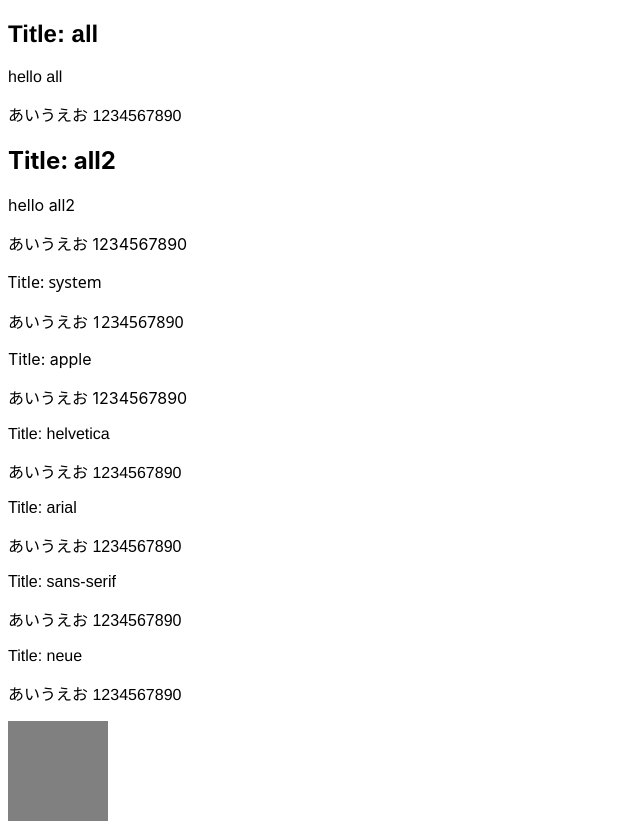
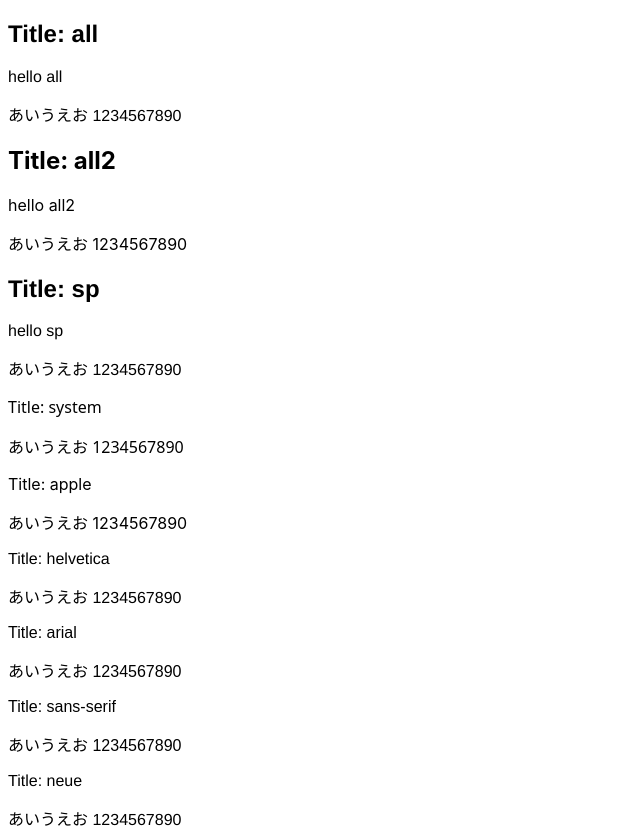
Before and after one commit to kenshir0f/font-family-checker, a plain HTML site: page index.html in a window 1280 px wide. Shown: the top 833 px of the page, without its empty margins (0-640 px from the left). Drawn offline with Linux system fonts and the light colour scheme.

Commit message:
Add spweb family

```diff
--- a/index.html
+++ b/index.html
@@ -13,6 +13,9 @@
     <h2 class="all2">Title: all2</h2>
     <p class="all2">hello all2</p>
     <p class="all2">あいうえお 1234567890</p>
+    <h2 class="sp">Title: sp</h2>
+    <p class="sp">hello sp</p>
+    <p class="sp">あいうえお 1234567890</p>
     <p class="system">Title: system</p>
     <p class="system">あいうえお 1234567890</p>
     <p class="apple">Title: apple</p>
@@ -47,6 +50,9 @@
       font-family: -apple-system, BlinkMacSystemFont, Helvetica Neue,
         'Hiragino Kaku Gothic ProN', 'Hiragino Sans', 'BIZ UDPGothic', Meiryo,
         sans-serif;
+    }
+    .sp {
+      font-family: Helvetica, Arial, sans-serif;
     }
     .system {
       font-family: system-ui;
```
